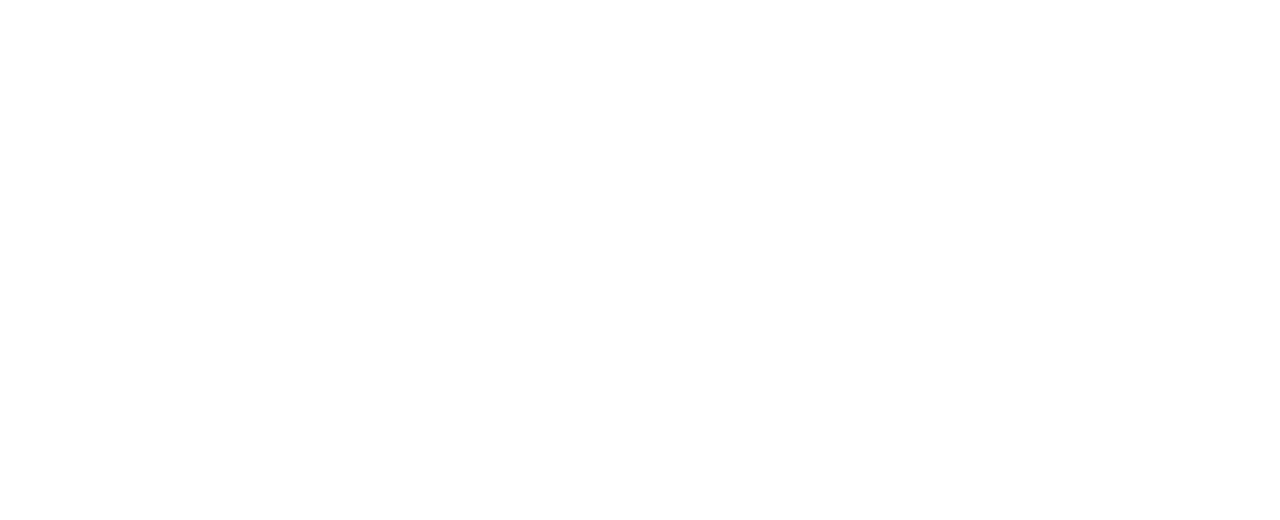
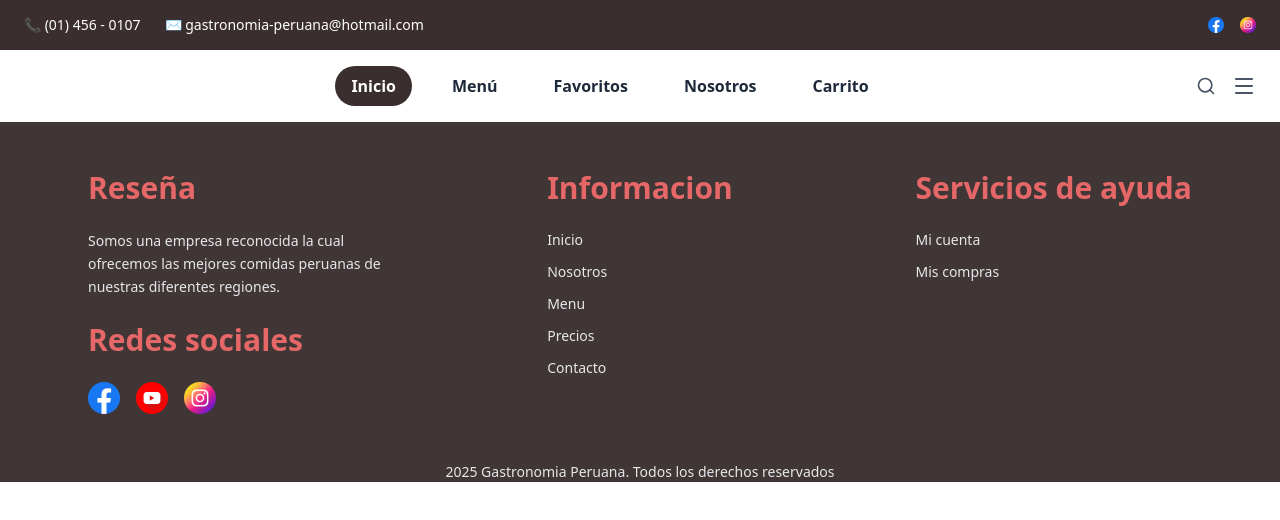
Before and after one commit to JesusCortezCr/Frontend-ComidaPeruana, a React (Vite) app: page /carrito in a window 1280 px wide. Before the commit this address had no page. Shown: the top 520 px of the page. Built offline with nearby package versions, Linux system fonts and the light colour scheme.

Commit message:
Se guarda cambios carrito

```diff
--- a/src/components/layout/Navbar.tsx
+++ b/src/components/layout/Navbar.tsx
@@ -6,7 +6,7 @@
             <nav>
                 <ul>
                     <li><Link to="/"></Link></li>
-
+                    <li><Link to="/carrito"></Link></li>
                 </ul>
             </nav>
         </>
--- a/src/routes/AppRoutes.tsx
+++ b/src/routes/AppRoutes.tsx
@@ -10,6 +10,7 @@
                     <Route path="/" element={<Layout></Layout>}>
                         <Route index element={<Home></Home>}></Route>
                         <Route path="home" element={<Home></Home>}></Route>
+                        <Route path="carrito"></Route>
                     </Route>
                 </Routes>
             </BrowserRouter>
```
Also changed, not shown: src/pages/Carrito.tsx (added), 1 other file (tests, documents, lock files or other folders).
